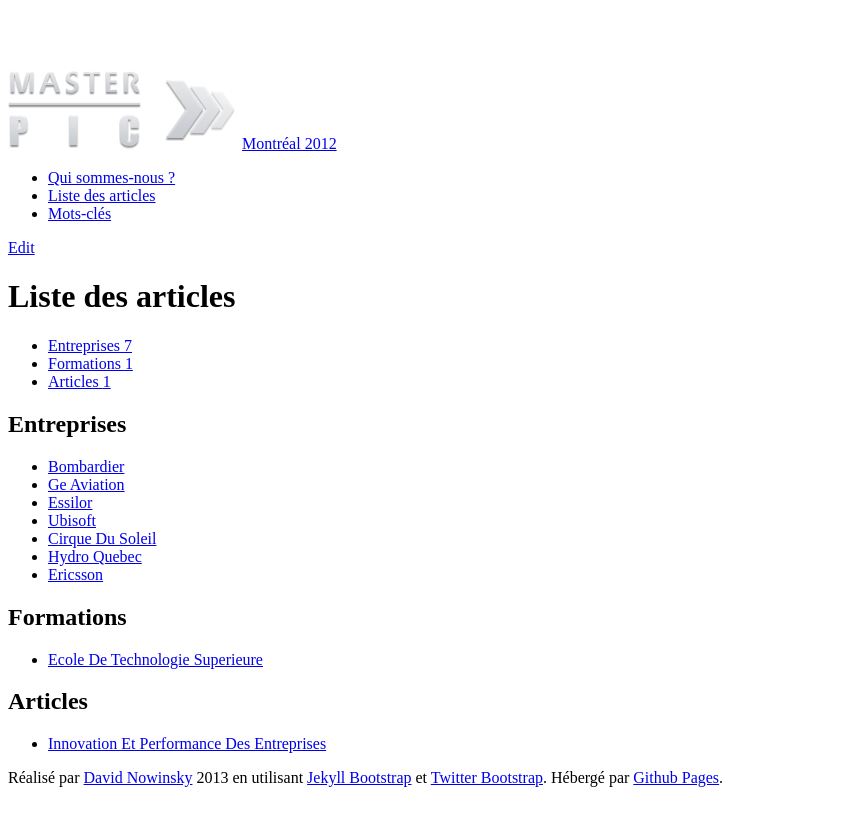
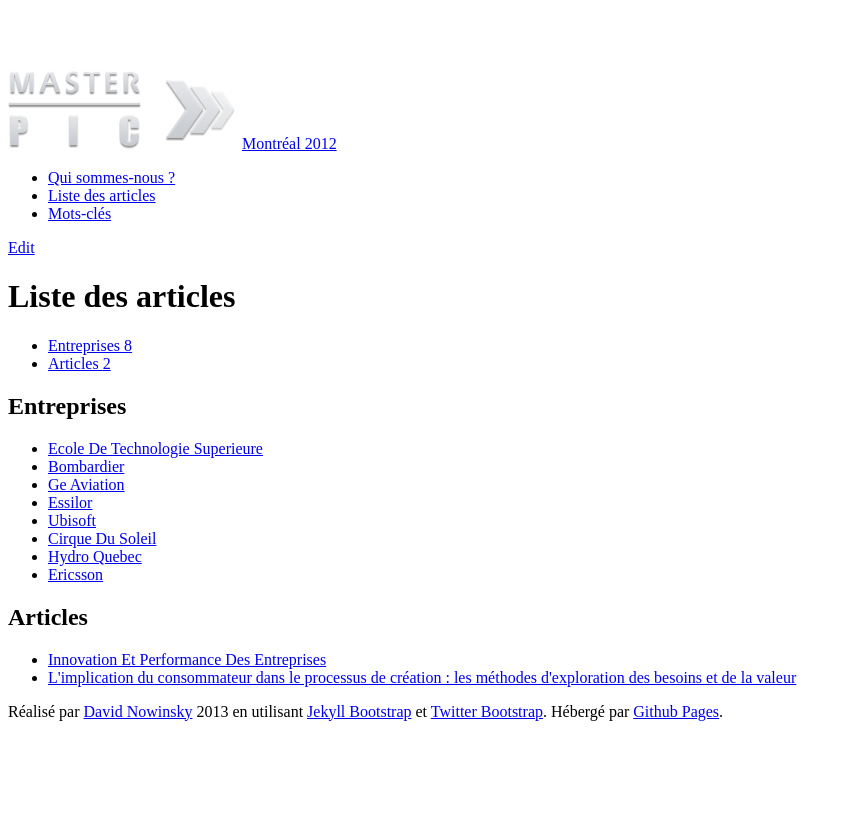
Before and after one commit to davinov/masterpic-montreal-2012, a Jekyll site: the page built from articles-list.html, in a window 1280 px wide. Shown: the top 826 px of the page, without its empty margins (0-852 px from the left). Built offline with Jekyll 4.4.1, drawn with Linux system fonts in a browser that asks for light colours; nearby versions of some CDN libraries; some of the changed lines change nothing that is shown.

Commit message:
2nd article

```diff
--- a/_posts/2012-11-02-Ecole-de-Technologie-Superieure.md
+++ b/_posts/2012-11-02-Ecole-de-Technologie-Superieure.md
@@ -1,7 +1,7 @@
 ---
 layout: entreprise
 tags : [formation]
-category: Formations
+category: Entreprises
 tagline: Au coeur du futur "quartier de l'innovation"
 logo: "ets.png"
 fiche:
--- /dev/null
+++ b/_posts/2012-12-01-Implication-du-consommateur-dans-le-processus-de-creation.md
@@ -0,0 +1,53 @@
+---
+layout: post
+tags : [consommateur, création]
+category: Articles
+title: "L'implication du consommateur dans le processus de création : les méthodes d'exploration des besoins et de la valeur"
+---
+{% include JB/setup %}
+
+#*Les méthodes d'exploration des besoins et de la valeur*
+D’une économie qui concevait ses produits sans interaction avec les clients puis les leur proposait voir les leur imposait à une économie participative où le client est un acteur, voir l’acteur central du processus de création, la place du consommateur dans le processus de création a beaucoup varié.
+
+Nous allons nous intéresser dans cet article à l’implication du consommateur dans le processus de création ainsi qu’aux méthodes d’exploration des besoins et de la valeur.
+
+###Les différents types d’implication du consommateur
+Le consommateur peut être impliqué de différentes manières lors du processus de création.
+
+On peut lui présenter le résultat du travail de création. Le processus créatif est terminé, il s’agit de juger la valeur du résultat.
+
+Le consommateur peut intervenir au départ du processus de création. En effet, il peut être le prescripteur du besoin. Dans ce cas, l’analyse de ces attentes donne un cahier des charges aux créateurs. On peut aussi dans l’approche marketing classique segmenter les clients en fonction de leurs besoins et concevoir les produits dans le but de les atteindre.
+
+Il peut aussi intervenir de façon incrémentale. Une fois le processus de création lancé, on expose au consommateur des prototypes, des pistes et on interagit avec lui pour voir ce qui lui parait le plus intéressant. On parle de processus en spirale. Il faut alors savoir comment gérer cette interaction avec le client. Quels outils permettent le dialogue ? Comment générer les idées, les stocker, les exploiter au mieux ?
+
+###Modèle traditionnel vs Modèle « user-centered »
+Une des clés du succès pour les innovations est d’apporter une réponse satisfaisante à un besoin du client. Cependant, il est très difficile d’avoir une bonne compréhension des besoins des utilisateurs, d’autant plus que le modèle traditionnel de l’innovation intègre très peu le client dans le processus de création innovante. Très souvent, l’utilisateur est seulement consulté au début et à la fin de ce processus : il y joue un rôle essentiellement passif, répondant à des enquêtes au début du processus de création et testant le produit une fois qu’il est achevé.
+
+L’inconvénient de ce type d’approche est que les idées qu’il produit sont finalement peu novatrices. Pourtant, du point de vue de l’entreprise innovante, les besoins des utilisateurs ne sont pas toujours simples à déterminer (beaucoup d’utilisateurs ont du mal à exprimer leurs besoins, il faut souvent interpréter des non-dits, etc). Confrontée à ces difficultés, l’entreprise peut décider de se concentrer sur ce qu’elle sait faire et sur sa propre vision des besoins des utilisateurs, tout en laissant une place à l’avance pour de futurs utilisateurs (afin de laisser s’exprimer plus tard leur créativité).
+
+S’interrogeant sur cette limite du modèle d’innovation traditionnel, Von Hippel a étudié à partir de 1978 le domaine de l’instrumentation scientifique. Il a noté qu’un grand nombre des innovations élaborées dans ce domaine s’appuyaient directement sur les idées des chercheurs eux-mêmes, qui manquaient de certains outils pour mener à bien leurs recherches. Dans ce cas précis, le processus d’innovation était donc initié par une idée des utilisateurs, qui apportaient ensuite eux-mêmes la réponse à leur propre besoin.
+
+Ce type de création innovante est apparu également dans les équipements sportifs, modifiés par les passionnés. Cela a permis de proposer de nouvelles fonctionnalités, beaucoup plus facilement que dans un processus d’innovation incrémentale.
+
+###Différencier les consommateurs
+
+Dans l’exploration des besoins des consommateurs, il est important de distinguer différentes catégories, qui correspondront aux différentes étapes d’adoption de l’innovation par l’ensemble de la population des consommateurs potentiels. Selon Moore, il y a un fossé important entre ceux qu’il nomme les « early adopters » (les consommateurs passionnés de technologies, avec une faible aversion au risque, etc) et la « early majority » (les consommateurs qui représentent une part importante de la population et qui n’ont que peu de réticence face à l’innovation une fois qu’elle a déjà été adoptée par un groupe significatif). Pour dépasser cette limite, Moore propose de s’attaquer à des marchés de niche pour conquérir peu à peu la « early majority ». Il est donc nécessaire de distinguer des grandes catégories de consommateurs (qui correspondent aux différentes étapes d’adoption de l’innovation) et de distinguer différents profils de consommateurs et différents besoins à l’intérieur de ces catégories (qui ne sont donc pas des marchés homogènes).
+
+###Les spécificités de l’implication du consommateur pour innover dans les services
+La place grandissante des services dans l’économie actuelle incite de plus en plus les grandes entreprises à repenser leurs processus d’innovation. Par exemple, les grandes entreprises industrielles sont de plus en plus soucieuses de proposer un package produit-service, et non plus simplement un produit. Ce rôle des services contraint les entreprises à impliquer davantage les consommateurs, ne serait-ce que pour tester la pertinence des nouveaux services proposés.
+
+Il peut être important de déployer progressivement l’innovation de service à l’intérieur d’une entreprise. Par exemple, la mise en place d’écrans pour orienter les clients dans les agences de Bank of America n’a concerné au début qu’un petit nombre d’agences. Le nouveau service a été testé à plusieurs reprises pour avoir le plus d’éléments possibles sur la perception du nouveau service par les clients de la banque. De plus, l’idée d’imposer cette innovation à d’autres agences qui ne seraient pas volontaires a été abandonnée par la direction de Bank of America, car il était important que le personnel au contact du client (ainsi que le Back Office concerné) soit très motivé, afin de proposer la meilleure qualité de service possible. Cet exemple est donc révélateur de l’importance du choix d’une bonne méthode pour comprendre et impliquer les nouveaux usagers d’un service.
+
+Par ailleurs, il est tout aussi important d’avoir une vision stratégique claire pour tirer les conséquences des retours des consommateurs et adapter son offre de produits et de services. Par exemple, la RATP a créé récemment à Paris (Gare de Lyon) un arrêt de bus innovant. L’arrêt de bus a une surface de 85m². Il est constitué d’un sol en parquet et de structures métalliques blanches. Différents espaces ont été crées dans cet abribus : une bibliothèque murale à droite abrite des livres déposés par des utilisateurs, des écrans tactiles au centre permettent de calculer son itinéraire, un garage à vélo électrique se situe à l’arrière, à côté d’un marchand de hot dogs et boissons chaudes, tandis qu’à gauche on trouve des bancs pouvant accueillir 15 personnes (contre 3 dans un abri traditionnel). Le succès de ce nouveau dispositif a été important, avec des effets très positifs pour l’image de la RATP. Cependant, le contrat d’installation de cet abribus innovant précise qu’il doit être démonté à la fin de l’expérience, ce qui pose un dilemme à la direction de la RATP : faut-il appliquer le contrat et décevoir les usagers concernés ou bien faut-il conserver cet abribus, ce qui sous-entendrait alors que ce dispositif va être généralisé ? Ce problème souligne bien l’importance d’une stratégie cohérente pour mener à bien ce genre d’expérimentations, sans quoi il devient très difficile d’en tirer les conséquences.
+
+Cet exemple nous montre également qu’on ne peut pas explorer les attentes des consommateurs sans affecter leur perception de notre entreprise : le simple fait de tenter une expérience d’exploration de ces besoins contraint l’entreprise à en tirer les conclusions (soit déployer davantage la solution, soit la modifier) sachant que tous les choix impacteront forcément en bien ou en mal l’image de l’entreprise (l’abandon de l’abribus innovant par la RATP risque de nuire à son image auprès des usagers séduits par le dispositif).
+
+D’autre part, les clients ont une image de l’entreprise. Parfois lorsque celle-ci entreprend un processus créatif dé corrélé du consommateur, le résultat créatif peut être une réussite mais pour autant ne pas satisfaire les consommateurs car il y a décalage entre l’image traditionnelle de l’entreprise et son objet de création. Cela a par exemple été le cas du spectacle de Vaudeville « Banana Spheel » du Cirque du Soleil. Les spectateurs ont été unanimes : le spectacle est très beau, très créatif. Cependant il ne correspond pas à l’univers du cirque. Les spectateurs se sont vus déçus de ne pas assister à un spectacle du Cirque du Soleil, mais à un spectacle de haute qualité mais autre. Le manque d’implication du consommateur dans le processus de création a amené à un décalage profond entre l’attente en termes d’image, d’état d’esprit et la réalité du produit, sans que cela ne mette en cause la qualité du produit. Ainsi on peut noter que le consommateur a des attentes dépassant le produit. Il attend une reconnaissance de l’identité de l’entreprise. Ainsi intégrer le client lors du processus de création permet d’éviter de tels décalages.
+
+###Le cas Tefal
+Chez Tefal, l’interaction avec le consommateur est très forte grâce à une organisation bien particulière des projets. En effet, les projets chez Tefal n’obéissent pas à un cahier des charges prédéfini : c’est le processus d’innovation qui le construit peu à peu. Concrètement, cela signifie qu’une gamme de produits se construit peu à peu, produit par produit et qu’elle s’oriente en fonction des consommateurs, de leurs retours et des apprentissages acquis par Tefal à chaque lancement d’un nouveau produit. Dans ce cas précis, impliquer le consommateur, ce n’est pas seulement le faire participer ponctuellement à l’élaboration d’un produit : c’est construire une relation sur le long terme permettant d’adapter progressivement les produits et de capitaliser sur tous les enseignements, y compris sur les échecs. Ce processus a permis à Tefal d’accompagner peu à peu les grandes mutations de la société (travail des femmes, etc) et de rester toujours proche des attentes de ses consommateurs.
+
+De plus, sur chaque projet, il n’y a pas un seul chef de projet, mais une personne chargée de la technique et une autre du marketing, ce qui permet d’avoir différents points de vue sur le produit, d’avoir une personne dédiée qui pense avec le regard du client tout en conservant une autre personne dédiée à la technique et qui pondère la vision client. Par ailleurs, chaque membre des comités de pilotage est régulièrement amené à se rendre sur le terrain (dans les magasins) pour participer à des ventes de produits Tefal, ce qui assure un contact optimal avec les attentes des consommateurs.
+
+###Conclusion
+Le “consommateur”, si tant est qu’on peut encore le nommer ainsi,  occupe une place centrale dans le processus de conception. D’un simple “utilisateur” du bien ou service, il devient “un acteur clé “que l’entreprise doit prendre compte et intégrer dans sa stratégie afin d’augmenter ses chances de succès. Elle doit donc apprendre à connaître cet acteur, comprendre ses attentes et le solliciter afin de répondre à ses besoins. Ceci est d’autant plus vrai que l’Utilisateur  se révèle être de plus en plus exigeant et en recherche de biens qui lui sont adaptés. Ceci pose la question de l’organisation actuelle “top-down” de la majorité des entreprises et remet en doute le modèle traditionnel de l’innovation.
```
Also changed, not shown: index.md (line endings or trailing spaces).
